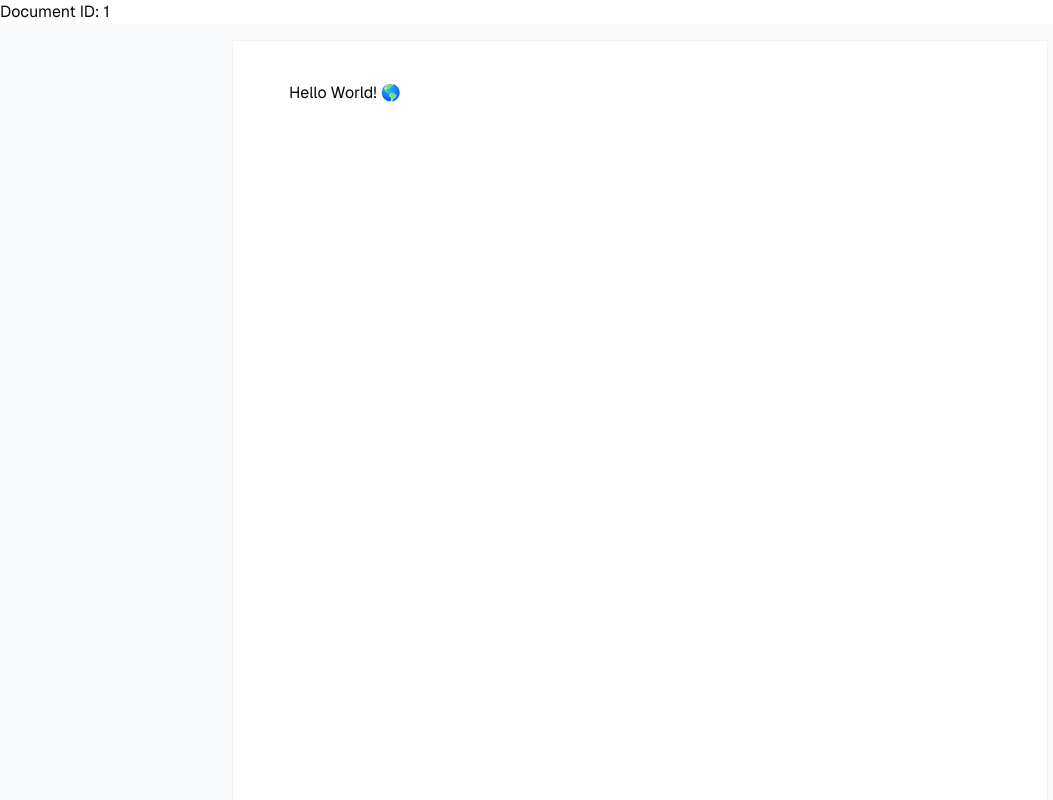
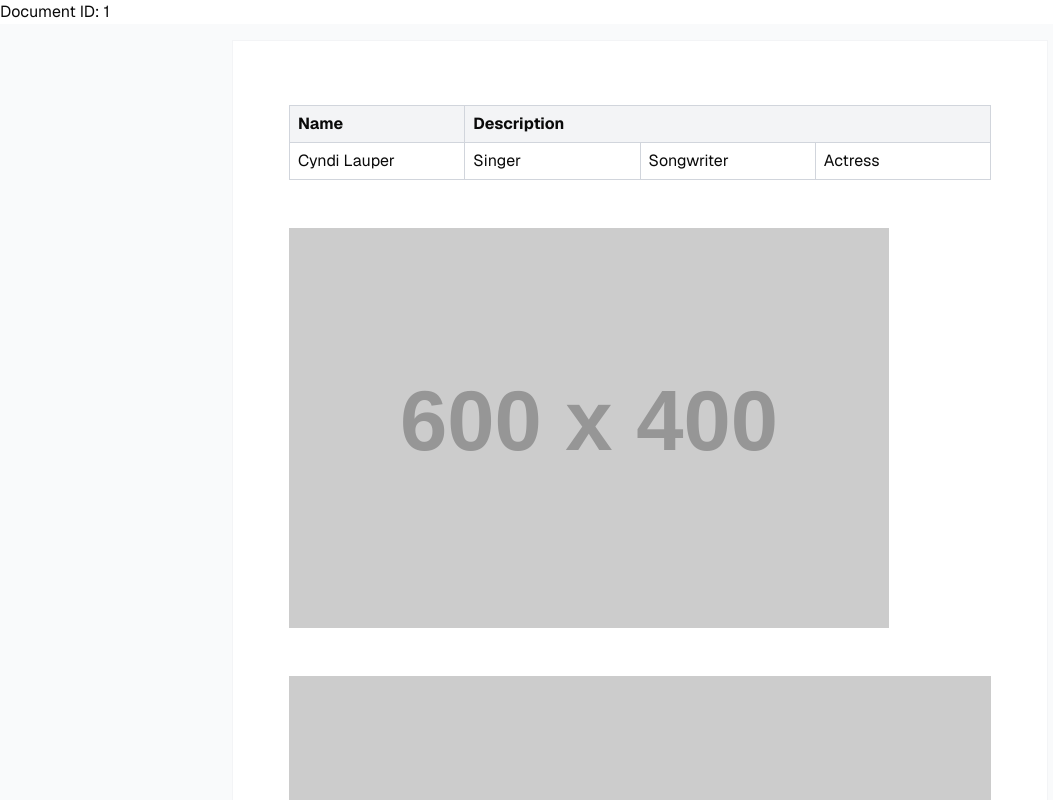
Before and after one commit to DenisDolgov/docs-app, a Next.js app: page /documents/1 in a window 1280 px wide. Shown: the top 800 px of the page, without its empty margins (0-1053 px from the left). Built offline with nearby package versions, Linux system fonts and the light colour scheme.

Commit message:
feat(editor): install image, list and table extensions

```diff
--- a/app/documents/[documentId]/editor.tsx
+++ b/app/documents/[documentId]/editor.tsx
@@ -1,18 +1,50 @@
 'use client'
 
+import { TaskItem, TaskList } from '@tiptap/extension-list'
+import Image from '@tiptap/extension-image'
 import { useEditor, EditorContent } from '@tiptap/react'
 import StarterKit from '@tiptap/starter-kit'
+import { TableKit } from '@tiptap/extension-table'
 
 export const Editor = () => {
     const editor = useEditor({
         editorProps: {
           attributes: {
-              // style: ''
               class: 'focus:outline-none print:border-0 bg-white border border-gray-100 flex flex-col min-h-[1054px] w-[816px] pt-10 px-14 pb-10 cursor-text'
           }
         },
-        extensions: [StarterKit],
-        content: '<p>Hello World! 🌎️</p>',
+        extensions: [
+            StarterKit,
+            TableKit.configure({
+                table: { resizable: true },
+            }),
+            TaskItem.configure({
+                nested: true,
+            }),
+            TaskList,
+            Image.configure({
+                resize: {
+                    enabled: true,
+                    alwaysPreserveAspectRatio: true,
+                },
+            }),
+        ],
+        content: '<table>\n' +
+            '          <tbody>\n' +
+            '            <tr>\n' +
+            '              <th>Name</th>\n' +
+            '              <th colspan="3">Description</th>\n' +
+            '            </tr>\n' +
+            '            <tr>\n' +
+            '              <td>Cyndi Lauper</td>\n' +
+            '              <td>Singer</td>\n' +
+            '              <td>Songwriter</td>\n' +
+            '              <td>Actress</td>\n' +
+            '            </tr>\n' +
+            '          </tbody>\n' +
+            '        </table>' +
+            '<img src="https://placehold.co/600x400" />\n' +
+            '        <img src="https://placehold.co/800x400" />',
         // Don't render immediately on the server to avoid SSR issues
         immediatelyRender: false,
     })
--- a/app/globals.css
+++ b/app/globals.css
@@ -128,3 +128,263 @@
     @apply font-sans;
   }
 }
+
+.tiptap {
+  :first-child {
+    margin-top: 0;
+  }
+
+  /* List styles */
+  ul,
+  ol {
+    padding: 0 1rem;
+    margin: 1.25rem 1rem 1.25rem 0.4rem;
+
+    li p {
+        margin-top: 0.25em;
+        margin-bottom: 0.25em;
+    }
+  }
+
+  ul li {
+    list-style-type: disc;
+  }
+
+  ol li {
+    list-style-type: decimal;
+  }
+
+  /* Heading styles */
+  h1,
+  h2,
+  h3,
+  h4,
+  h5,
+  h6 {
+    line-height: 1.1;
+    margin-top: 2.5rem;
+    text-wrap: pretty;
+  }
+
+  h1,
+  h2 {
+    margin-top: 3.5rem;
+    margin-bottom: 1.5rem;
+  }
+
+  h1 {
+    font-size: 1.4rem;
+  }
+
+  h2 {
+    font-size: 1.2rem;
+  }
+
+  h3 {
+    font-size: 1.1rem;
+  }
+
+  h4,
+  h5,
+  h6 {
+    font-size: 1rem;
+  }
+
+  /* Task list specific styles */
+  ul[data-type='taskList'] {
+    list-style: none;
+    margin-left: 0;
+    padding: 0;
+
+    li {
+      align-items: flex-start;
+      display: flex;
+
+      > label {
+        flex: 0 0 auto;
+        margin-right: 0.5rem;
+        user-select: none;
+      }
+
+      > div {
+        flex: 1 1 auto;
+      }
+    }
+
+    input[type='checkbox'] {
+      cursor: pointer;
+    }
+
+    ul[data-type='taskList'] {
+      margin: 0;
+    }
+  }
+
+  /* Table-specific styling */
+  table {
+    border-collapse: collapse;
+    margin: 0;
+    overflow: hidden;
+    table-layout: fixed;
+    width: 100%;
+
+    td,
+    th {
+      border: 1px solid var(--color-gray-300);
+      box-sizing: border-box;
+      min-width: 1em;
+      padding: 6px 8px;
+      position: relative;
+      vertical-align: top;
+
+      > * {
+        margin-bottom: 0;
+      }
+    }
+
+    th {
+      background-color: var(--color-gray-100);
+      font-weight: bold;
+      text-align: left;
+    }
+
+    .selectedCell:after {
+      background: var(--color-gray-200);
+      content: '';
+      left: 0;
+      right: 0;
+      top: 0;
+      bottom: 0;
+      pointer-events: none;
+      position: absolute;
+      z-index: 2;
+    }
+
+    .column-resize-handle {
+      background-color: var(--color-blue-400);
+      bottom: -2px;
+      pointer-events: none;
+      position: absolute;
+      right: -2px;
+      top: 0;
+      width: 4px;
+    }
+  }
+
+  .tableWrapper {
+    margin: 1.5rem 0;
+    overflow-x: auto;
+  }
+
+  &.resize-cursor {
+    cursor: ew-resize;
+    cursor: col-resize;
+  }
+
+  /* Image-specific styling */
+  img {
+    display: block;
+    height: auto;
+  }
+
+  [data-node='image'] {
+    margin: 1.5rem 0;
+    max-width: 100%;
+
+    &.ProseMirror-selectednode [data-resize-wrapper] {
+      outline: 3px solid var(--color-blue-400);
+    }
+  }
+
+  /* Resize-specific styling */
+  [data-resize-handle] {
+    position: absolute;
+    opacity: 0;
+    background: rgba(0, 0, 0, 0.5);
+    border: 1px solid rgba(255, 255, 255, 0.8);
+    border-radius: 2px;
+    z-index: 10;
+
+    &:hover {
+      background: rgba(0, 0, 0, 0.8);
+    }
+
+    [data-node='image']:hover &,
+    [data-resize-state='true'] & {
+      opacity: 1;
+    }
+
+    /* Corner handles */
+    &[data-resize-handle='top-left'],
+    &[data-resize-handle='top-right'],
+    &[data-resize-handle='bottom-left'],
+    &[data-resize-handle='bottom-right'] {
+      width: 8px;
+      height: 8px;
+    }
+
+    &[data-resize-handle='top-left'] {
+      top: -4px;
+      left: -4px;
+      cursor: nwse-resize;
+    }
+
+    &[data-resize-handle='top-right'] {
+      top: -4px;
+      right: -4px;
+      cursor: nesw-resize;
+    }
+
+    &[data-resize-handle='bottom-left'] {
+      bottom: -4px;
+      left: -4px;
+      cursor: nesw-resize;
+    }
+
+    &[data-resize-handle='bottom-right'] {
+      bottom: -4px;
+      right: -4px;
+      cursor: nwse-resize;
+    }
+
+    /* Edge handles */
+    &[data-resize-handle='top'],
+    &[data-resize-handle='bottom'] {
+      height: 6px;
+      left: 8px;
+      right: 8px;
+    }
+
+    &[data-resize-handle='top'] {
+      top: -3px;
+      cursor: ns-resize;
+    }
+
+    &[data-resize-handle='bottom'] {
+      bottom: -3px;
+      cursor: ns-resize;
+    }
+
+    &[data-resize-handle='left'],
+    &[data-resize-handle='right'] {
+      width: 6px;
+      top: 8px;
+      bottom: 8px;
+    }
+
+    &[data-resize-handle='left'] {
+      left: -3px;
+      cursor: ew-resize;
+    }
+
+    &[data-resize-handle='right'] {
+      right: -3px;
+      cursor: ew-resize;
+    }
+  }
+
+  [data-resize-state='true'] [data-resize-wrapper] {
+    outline: 1px solid rgba(0, 0, 0, 0.25);
+    border-radius: 0.125rem;
+  }
+}
--- a/package.json
+++ b/package.json
@@ -11,6 +11,9 @@
   "dependencies": {
     "@base-ui/react": "^1.7.0",
     "@shadcn/react": "^0.3.0",
+    "@tiptap/extension-image": "^3.30.6",
+    "@tiptap/extension-list": "^3.30.6",
+    "@tiptap/extension-table": "^3.30.6",
     "@tiptap/pm": "^3.30.2",
     "@tiptap/react": "^3.30.2",
     "@tiptap/starter-kit": "^3.30.2",
```
Also changed, not shown: 1 other file (tests, documents, lock files or other folders).
